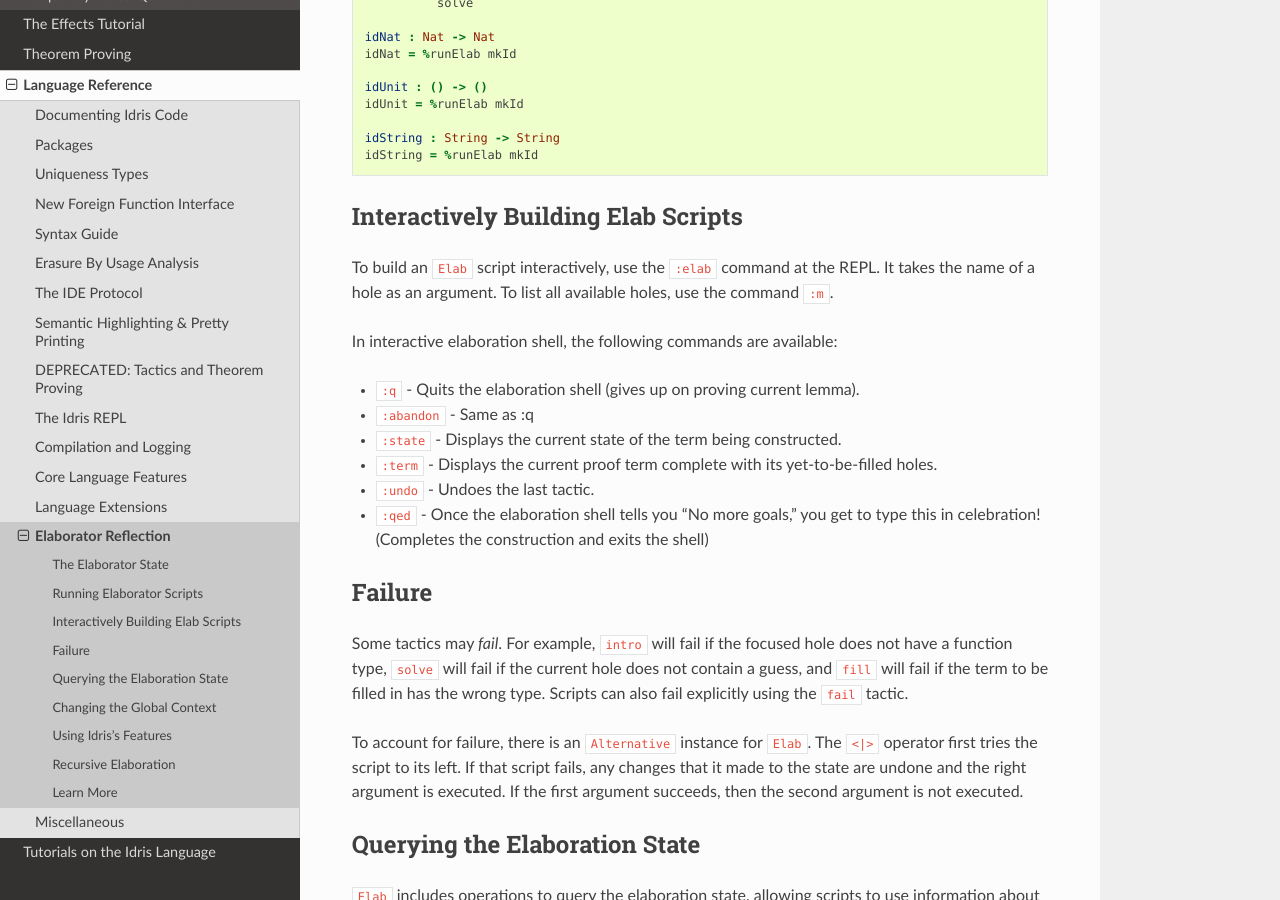
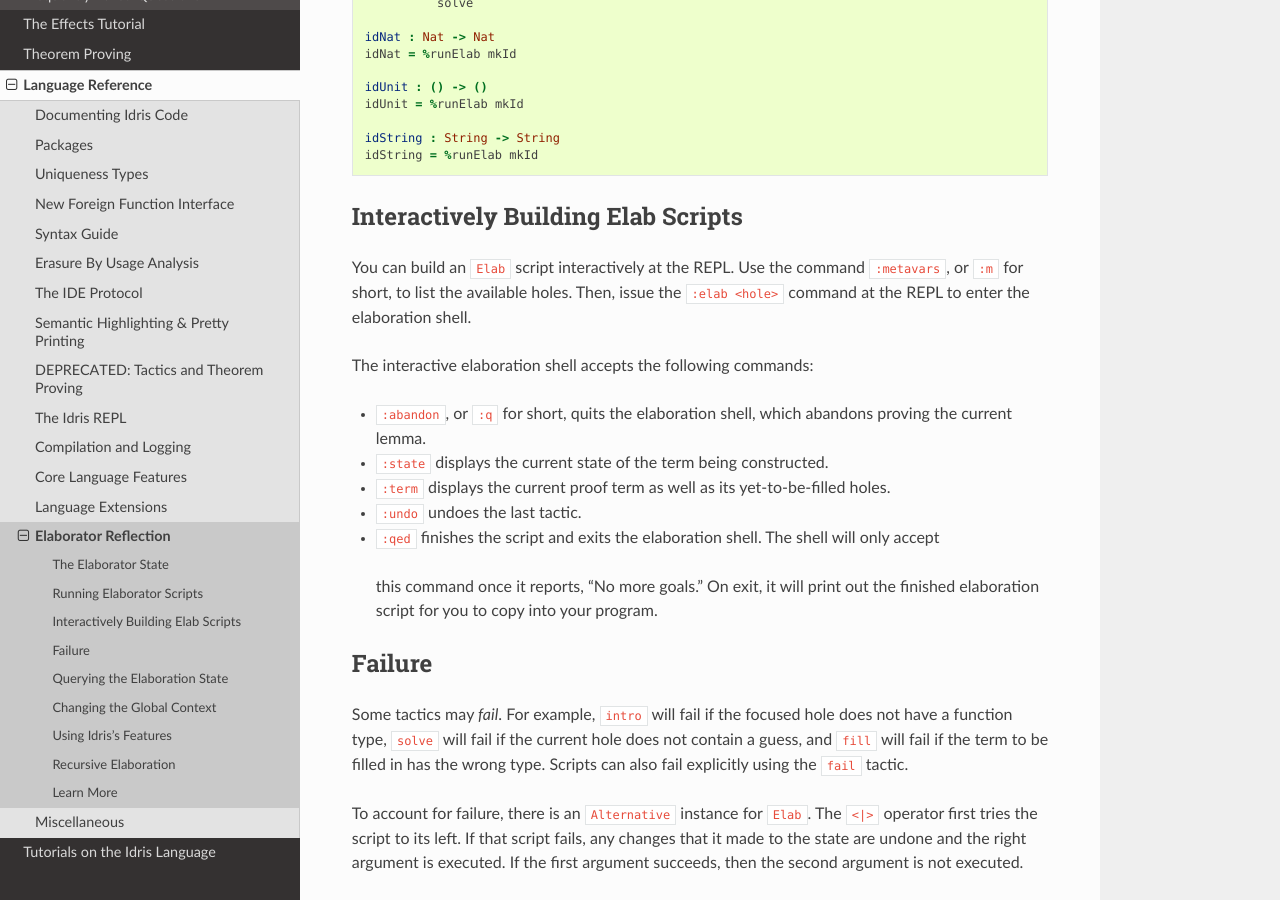
Before and after one commit to idris-lang/Idris-dev, a Sphinx documentation site: the page built from docs/reference/elaborator-reflection.rst, in a window 1280 px wide and 900 px high, scrolled down 1356 px. Built offline with Sphinx 7.4.7 and the Read the Docs theme 2.0.0, drawn with Linux system fonts in a browser that asks for light colours; formulas are drawn with MathJax 3.

Commit message:
Rephrases section "Interactively building elaboration scripts"
- Bullets converted to sentences rather than quasi-definition-list format.
- Aliases merged into a single bullet.
- Intro rewritten to introduce `:m` command before the `:elab` command.
- `:elab` introduced with its argument, as shown in the Idris REPL help.

```diff
--- a/docs/reference/elaborator-reflection.rst
+++ b/docs/reference/elaborator-reflection.rst
@@ -74,18 +74,25 @@ We can generate identity functions at any concrete type using the same script:
 Interactively Building Elab Scripts
 ===================================
 
-To build an ``Elab`` script interactively, use the ``:elab`` command at the REPL.
-It takes the name of a hole as an argument.
-To list all available holes, use the command ``:m``.
+You can build an ``Elab`` script interactively at the REPL.
+Use the command ``:metavars``, or ``:m`` for short, to list the available holes.
+Then, issue the ``:elab <hole>`` command at the REPL
+to enter the elaboration shell.
 
-In interactive elaboration shell, the following commands are available:
+The interactive elaboration shell accepts the following commands:
 
--  ``:q`` - Quits the elaboration shell (gives up on proving current lemma).
--  ``:abandon`` - Same as :q
--  ``:state`` - Displays the current state of the term being constructed.
--  ``:term`` - Displays the current proof term complete with its yet-to-be-filled holes.
--  ``:undo`` - Undoes the last tactic.
--  ``:qed`` - Once the elaboration shell tells you "No more goals," you get to type this in celebration! (Completes the construction and exits the shell)
+- ``:abandon``, or ``:q`` for short,
+  quits the elaboration shell, which abandons proving the current lemma.
+
+-  ``:state`` displays the current state of the term being constructed.
+
+-  ``:term`` displays the current proof term as well as its yet-to-be-filled holes.
+
+-  ``:undo`` undoes the last tactic.
+
+-  ``:qed`` finishes the script and exits the elaboration shell. The shell will only accept
+  this command once it reports, "No more goals." On exit, it will print out the finished
+  elaboration script for you to copy into your program.
 
 
 Failure
```
